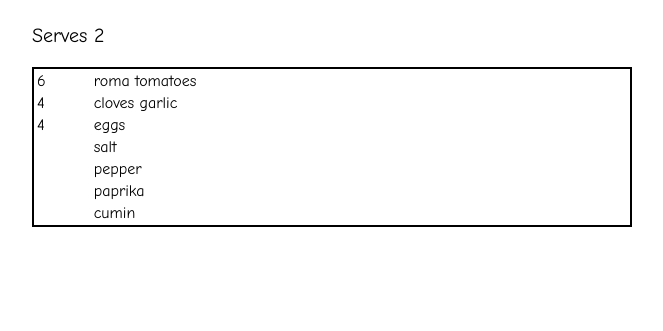
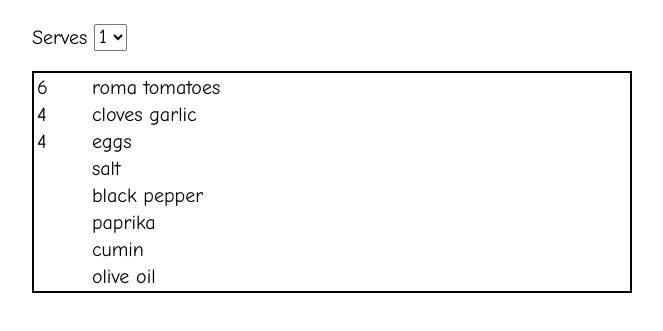
Before and after one commit to talsafran/shakshuka, a plain HTML site: page index.html in a window 1280 px wide. Shown: the part 89-420 px from the top of the page, without its empty margins (308-971 px from the left). Drawn offline with Linux system fonts and the light colour scheme.

Commit message:
move style to separate file

```diff
--- a/index.html
+++ b/index.html
@@ -3,26 +3,22 @@
 <head>
   <title>Cookies!</title>
 
-  <style>
-    body {
-      font-family: "Comic Sans MS";
-      font-size: 20px;
-      width: 600px;
-      margin: 40px auto;
-    }
-
-    table {
-      border: solid 2px black;
-      width: 100%;
-    }
-  </style>
+  <link rel="stylesheet" href="style.css">
 </head>
 
 <body>
   <h1>Shakshuka!</h1>
 
   <p>
-    Serves 2
+    Serves
+    <select id="quantity-selector">
+      <option value="1">1</option>
+      <option value="2">2</option>
+      <option value="3">3</option>
+      <option value="4">4</option>
+      <option value="5">5</option>
+      <option value="6">6</option>
+    </select>
   </p>
 
   <table>
@@ -48,7 +44,7 @@
 
     <tr>
       <td></td>
-      <td>pepper</td>
+      <td>black pepper</td>
     </tr>
 
     <tr>
@@ -60,6 +56,11 @@
       <td></td>
       <td>cumin</td>
     </tr>
+
+    <tr>
+      <td></td>
+      <td>olive oil</td>
+    </tr>
   </table>
 </body>
 
--- /dev/null
+++ b/style.css
@@ -0,0 +1,17 @@
+body {
+  font-family: "Comic Sans MS";
+  font-size: 20px;
+  width: 600px;
+  margin: 40px auto;
+}
+
+table {
+  border: solid 2px black;
+  font-size: 20px;
+  width: 100%;
+}
+
+select, option {
+  font-family: "Comic Sans MS";
+  font-size: 20px;
+}
```
